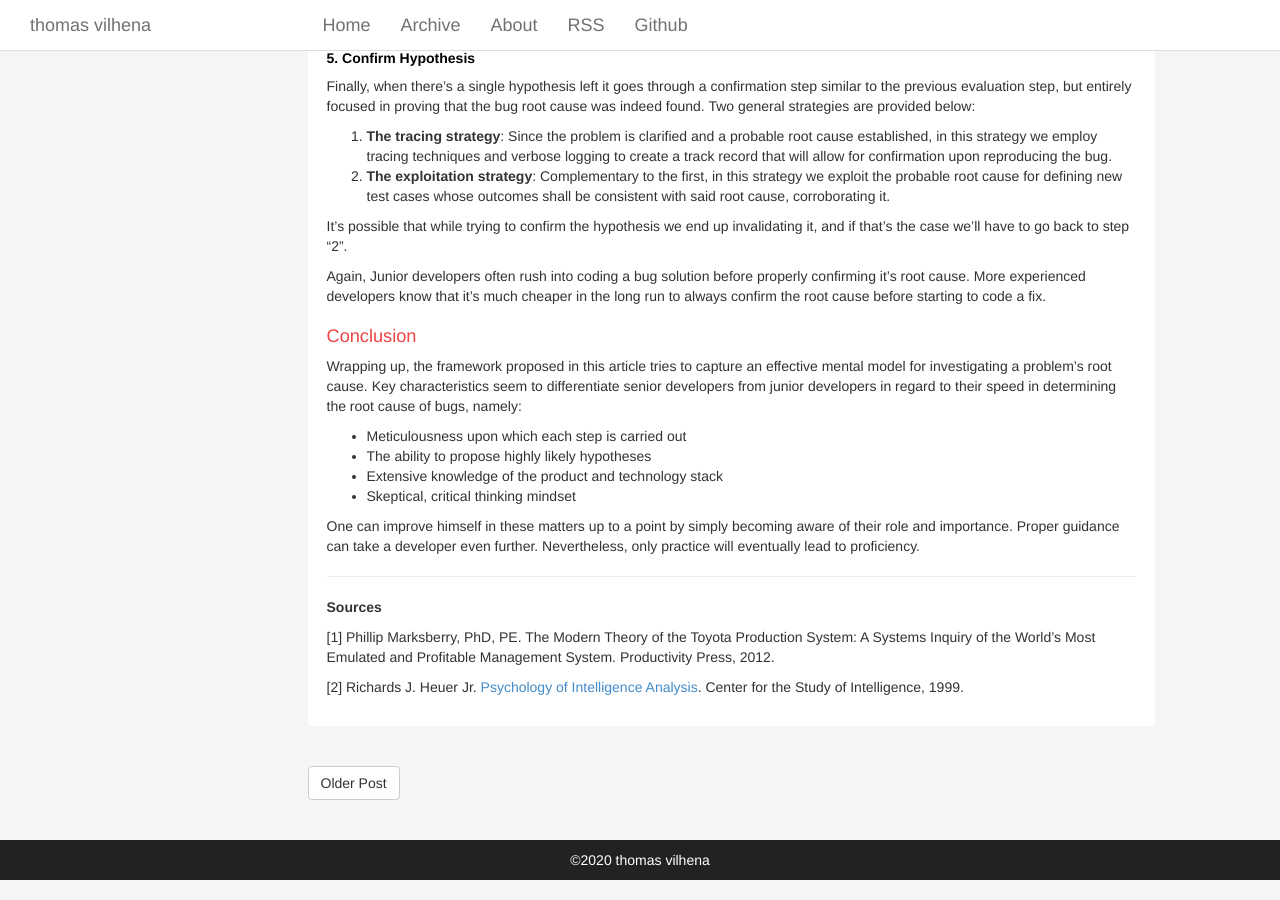
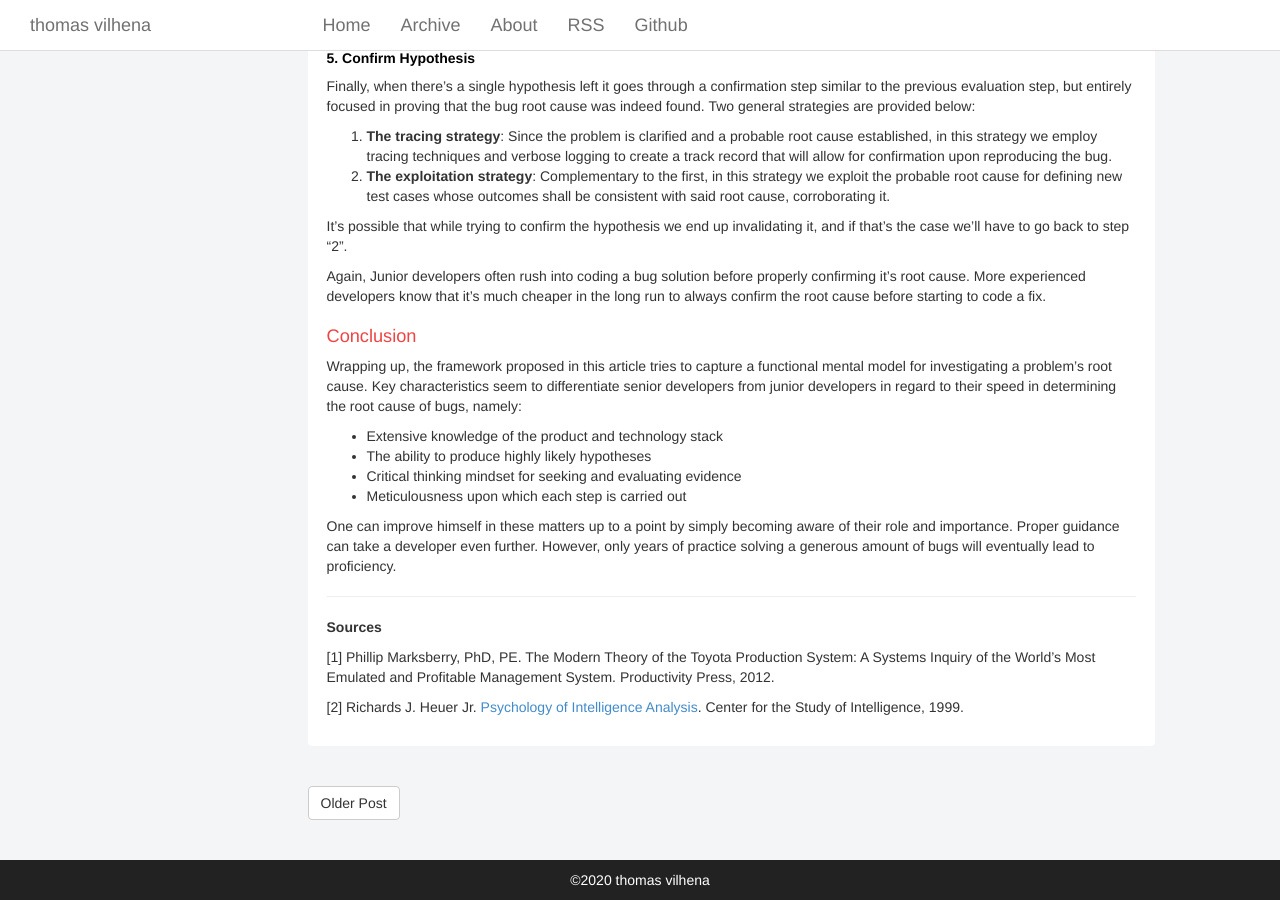
Before and after one commit to TCGV/blog, a Jekyll site: the page built from _posts/2020-07-05-a-framework-for-investigating-bugs.md, in a window 1280 px wide and 900 px high, scrolled down 2960 px. Built offline with Jekyll 4.4.1, drawn with Linux system fonts in a browser that asks for light colours; some of the changed text lies outside the part shown.

Commit message:
Update 2020-07-05-a-framework-for-investigating-bugs.md

```diff
--- a/_posts/2020-07-05-a-framework-for-investigating-bugs.md
+++ b/_posts/2020-07-05-a-framework-for-investigating-bugs.md
@@ -102,15 +102,14 @@ Again, Junior developers often rush into coding a bug solution before properly c
 Conclusion
 ============
 
-Wrapping up, the framework proposed in this article tries to capture an effective mental model for investigating a problem's root cause. Key characteristics seem to differentiate senior developers from junior developers in regard to their speed in determining the root cause of bugs, namely:
+Wrapping up, the framework proposed in this article tries to capture a functional mental model for investigating a problem's root cause. Key characteristics seem to differentiate senior developers from junior developers in regard to their speed in determining the root cause of bugs, namely:
 
+* Extensive knowledge of the product and technology stack
+* The ability to produce highly likely hypotheses
+* Critical thinking mindset for seeking and evaluating evidence
 * Meticulousness upon which each step is carried out
-* The ability to propose highly likely hypotheses
-* Extensive knowledge of the product and technology stack
-* Skeptical, critical thinking mindset
 
-One can improve himself in these matters up to a point by simply becoming aware of their role and importance. Proper guidance can take a developer even further. Nevertheless, only practice will eventually lead to
-proficiency.
+One can improve himself in these matters up to a point by simply becoming aware of their role and importance. Proper guidance can take a developer even further. However, only years of practice solving a generous amount of bugs will eventually lead to proficiency.
 
 ---
 
```
Also changed, not shown: other parts of _posts/2020-07-05-a-framework-for-investigating-bugs.md (+1 -1 lines).
